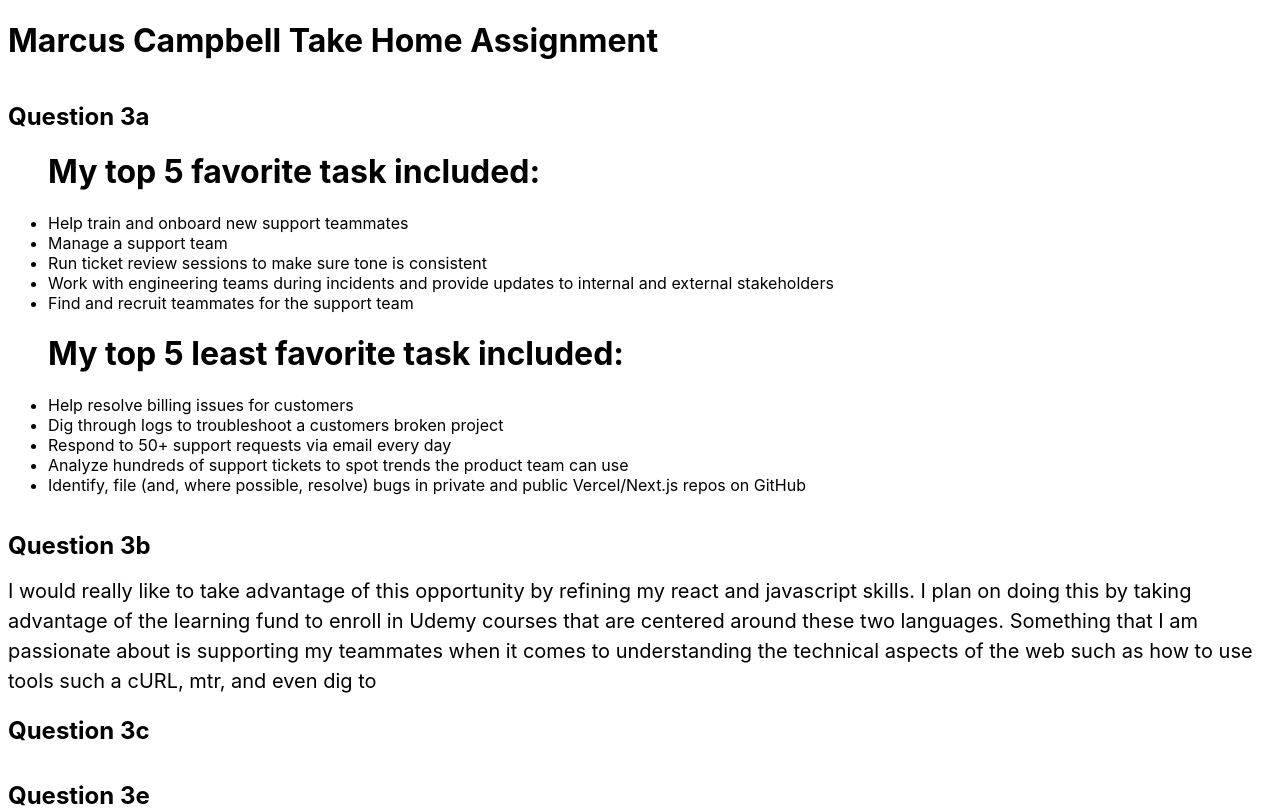
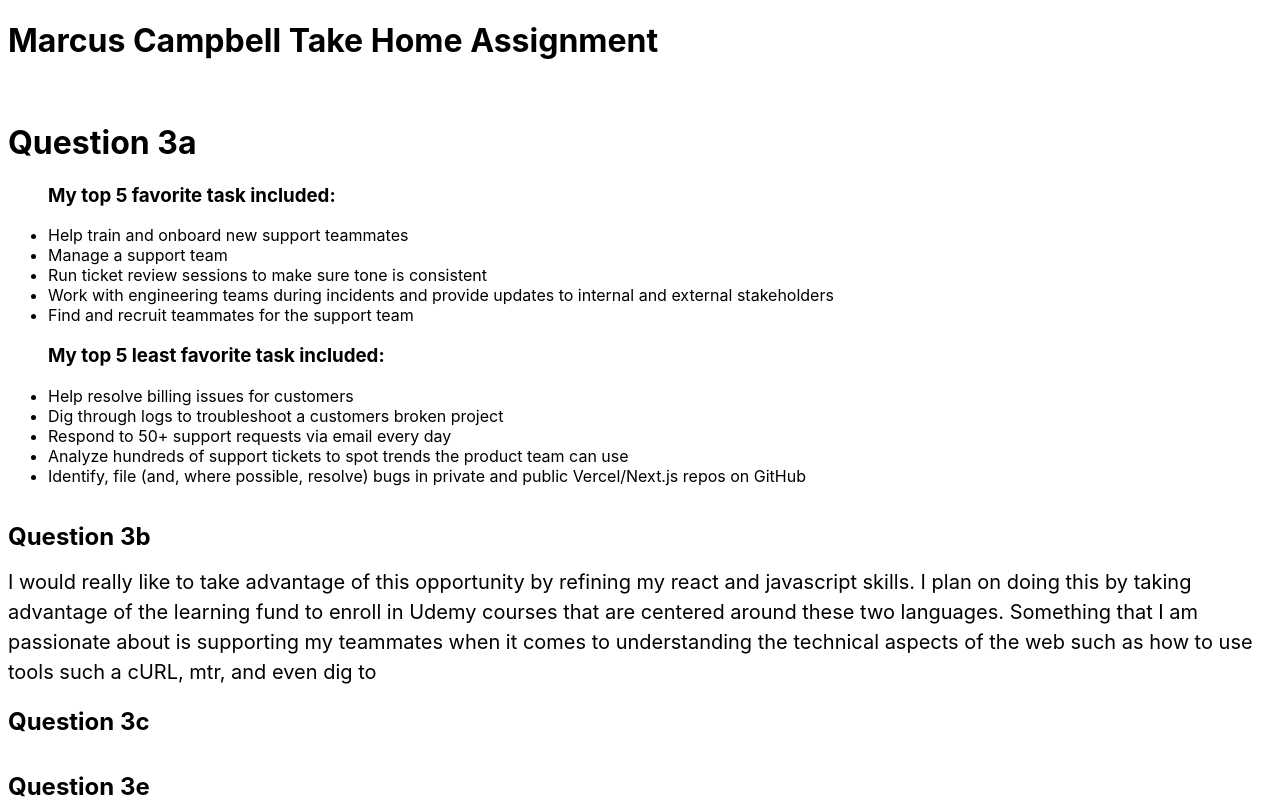
Before and after one commit to mcampbell34/Marcus-Take-Home, a Next.js app: page / in a window 1280 px wide. Shown: the top 808 px of the page. Built offline with nearby package versions, Linux system fonts and the light colour scheme.

Commit message:
Updated Headers

```diff
--- a/pages/index.js
+++ b/pages/index.js
@@ -17,11 +17,11 @@ export default function Home() {
     </div>
 
         <a href="/search" className={styles.card}>
-            <h2>Question 3a</h2>
+            <h1>Question 3a</h1>
 
 
             <ul>
-              <h1> My top 5 favorite task included:</h1>
+              <h3> My top 5 favorite task included:</h3>
                 <li>Help train and onboard new support teammates</li>
                 <li> Manage a support team </li>
                 <li> Run ticket review sessions to make sure tone is consistent</li>
@@ -29,7 +29,7 @@ export default function Home() {
                 <li> Find and recruit teammates for the support team</li>
               </ul>
               <ul>
-                <h1> My top 5 least favorite task included:</h1>
+                <h3> My top 5 least favorite task included:</h3>
                 <li>Help resolve billing issues for customers</li>
                 <li>Dig through logs to troubleshoot a customers broken project</li>
                 <li>Respond to 50+ support requests via email every day </li>
```
